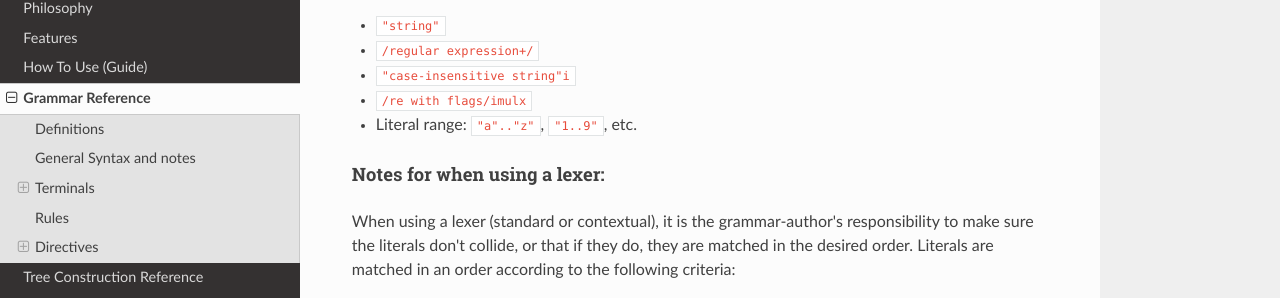
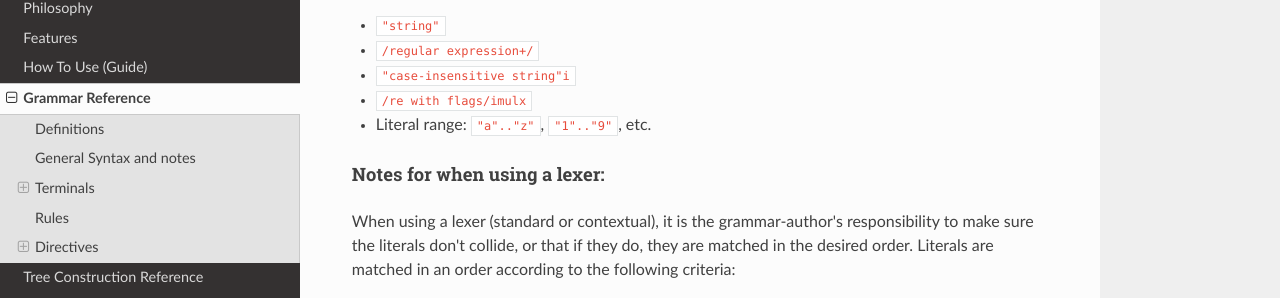
Before and after one commit to lark-parser/lark, an MkDocs documentation site: the page built from docs/grammar.md, in a window 1280 px wide and 900 px high, scrolled down 1095 px. Shown: the part 141-439 px from the top of the window. Built offline with MkDocs 1.6.1, drawn with Linux system fonts in a browser that asks for light colours; nearby versions of some CDN libraries; old or Windows-style settings are respelled for this version of MkDocs.

Commit message:
Fix typo

```diff
--- a/docs/grammar.md
+++ b/docs/grammar.md
@@ -43,7 +43,7 @@ Literals can be one of:
 * `/regular expression+/`
 * `"case-insensitive string"i`
 * `/re with flags/imulx`
-* Literal range: `"a".."z"`, `"1..9"`, etc.
+* Literal range: `"a".."z"`, `"1".."9"`, etc.
 
 #### Notes for when using a lexer:
 
```
